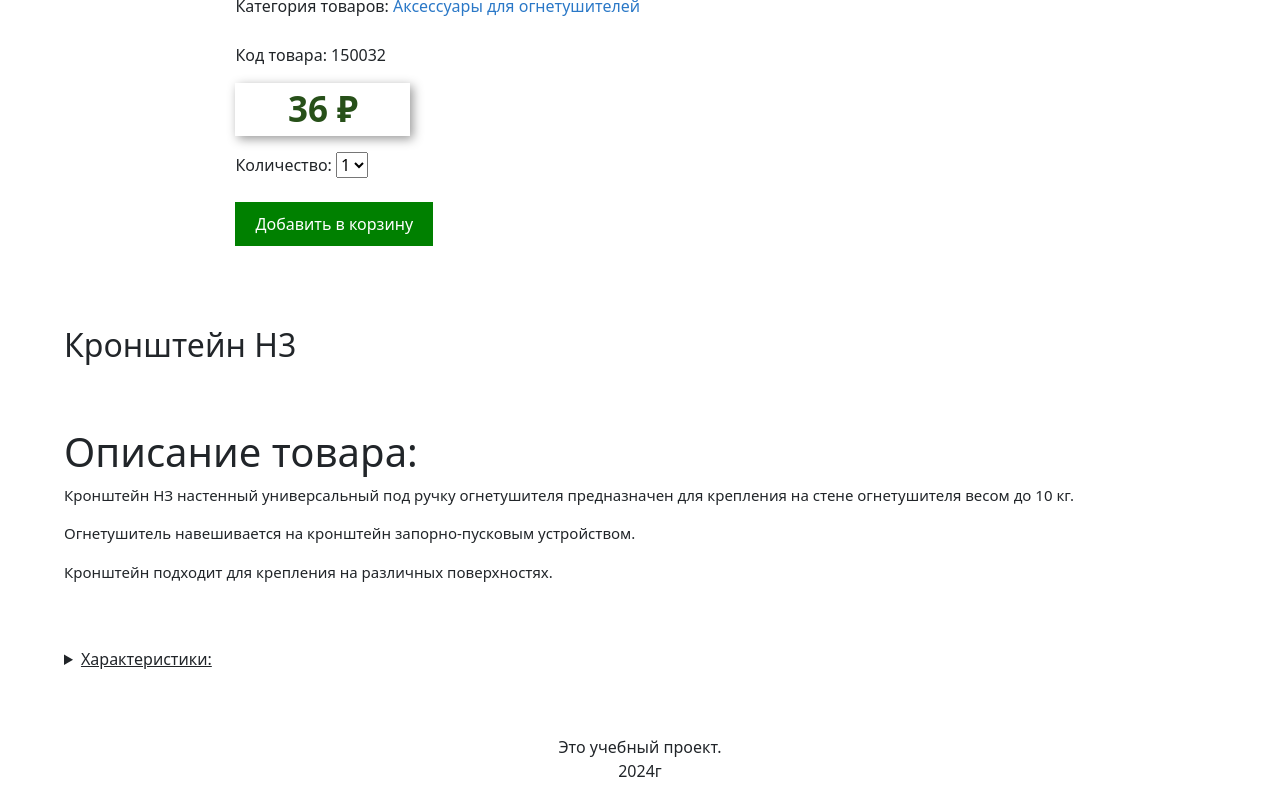
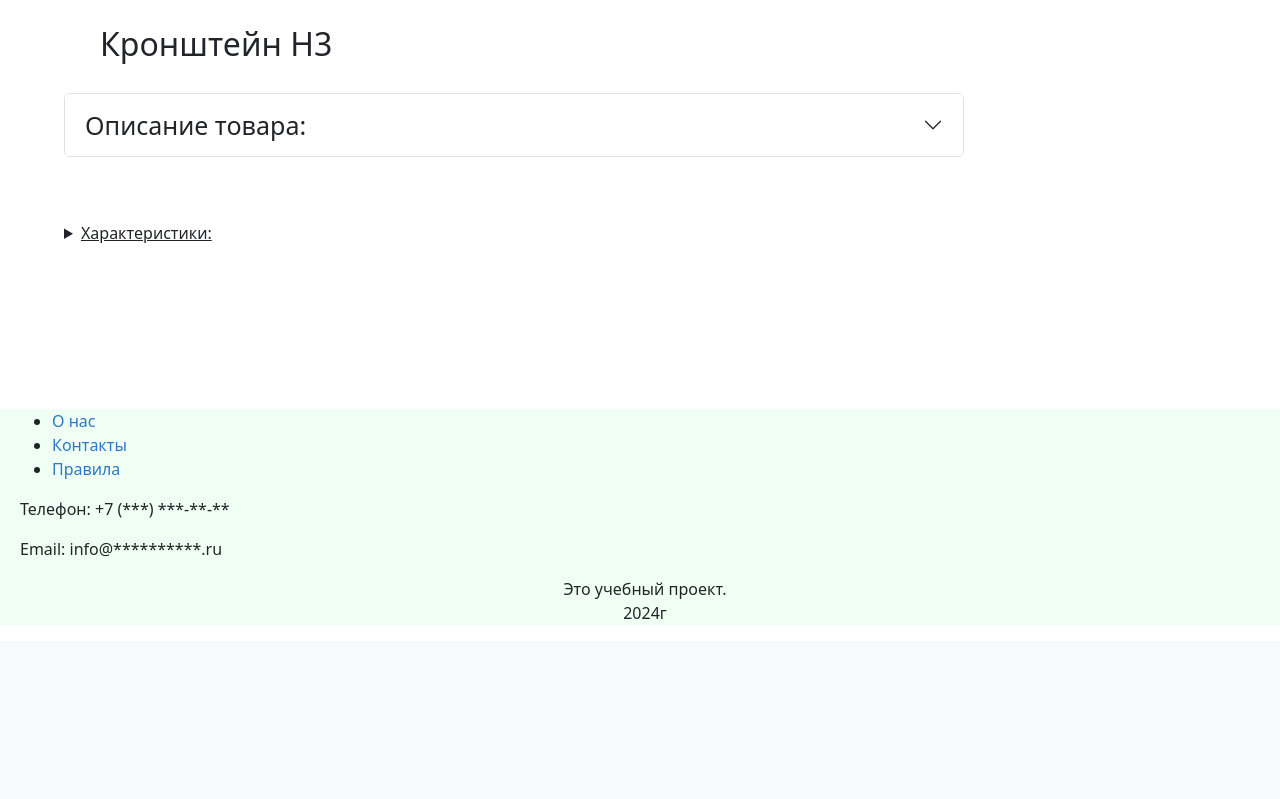
Before and after one commit to Aleksey1832/aleksey_shop, a Django app: a page that uses shop/templates/shop/base.html in a window 1280 px wide. Shown: the part 410-1209 px from the top of the page. After the commit the page ends 1029 px from the top, so only its background shows below. Run offline with Django 5.2, Linux system fonts and the light colour scheme; data comes from the database, SQL or seed files in the repository; both versions use the stored data as it was after the commit.

Commit message:
21.09.24 обновил migrations, base.html подключил css для каждого html, base.html сделал header работает каталог, base.html сделал подвал, cart.py и cart/detail.html и все что по заданию допилил, detail.html много изменил сделал accordion, list.html сделал иконки

```diff
--- a/cart/forms.py
+++ b/cart/forms.py
@@ -1,6 +1,6 @@
 from django import forms
 
-CHOICES = [(i, str(i)) for i in range(1, 6)]
+CHOICES = [(i, str(i)) for i in range(1, 11)]
 
 
 class CartAddProductForm(forms.Form):
--- /dev/null
+++ b/shop/static/css/style_product_detail.css
@@ -0,0 +1,94 @@
+.favicon /* для base */
+{
+    width: 45px;
+    height: 45px;
+    margin-right: 10px;
+}
+
+#detail_img /* для detail размер img */
+{
+    width: 300px;
+    height: 300px;
+    margin: 3em -1em 1em 3em;
+}
+
+.product_price /* для detail общие параметры для блока с права от img */
+{
+    float: right;
+    margin: 3em 30em 1em 1em;
+}
+
+.category_product /* для detail параметры "КАТЕГОРИЯ ТОВАРА" с права от img */
+{
+    padding-bottom: 10px;
+}
+
+.cod_product /* для detail параметры "КОД ТОВАРА" с права от img */
+{
+    padding-bottom: 25px;
+}
+
+.price /* для detail параметры "ЦЕНА" с права от img */
+{
+    box-shadow: 3px 3px 10px #999;
+    width: 175px;
+    font-size: 35px;
+    color: #275019;
+    text-align: center;
+    font-weight: bolder;
+}
+
+.submit-button /* для detail кнопка "ПОКУПКА ТОВАРОВ" */
+{
+    background-color: green;
+    color: white;
+    padding: 10px 20px;
+    border: none;
+    cursor: pointer;
+}
+
+.name /* для detail "МАРКА ТОВАРА" под картинкой */
+{
+    margin-top: 10px;
+    margin-bottom: 30px;
+    margin-left: 100px;
+}
+
+.accordion /* для detail заголовок "Описание товара:" */
+{
+    margin-left: 5%;
+    width: 900px;
+}
+
+#head2_description /* для detail заголовок-ссылка "ХАРАКТЕРИСТИКИ" */
+{
+    margin: 5%;
+}
+
+#characteristic /* для detail шрифт и отступы внутри блока "ХАРАКТЕРИСТИКИ" */
+{
+    font-size: 15px;
+    margin: 5%;
+    width: 900px;
+}
+
+/* это блок для цветов ссылок */
+a:link /*  */
+{
+    text-decoration: none;
+    color: #2a78c7;
+}
+a:visited /*  */
+{
+    text-decoration: none;
+    color: #2a78c7;
+}
+a:hover /*  */
+{
+    text-decoration: underline;
+    color: #0048ff;
+}
+a:active /*  */
+{
+    text-decoration: underline;
+}
--- /dev/null
+++ b/shop/static/css/style_product_list.css
@@ -0,0 +1,26 @@
+.body_list /* для list отступы страницы */
+{
+  margin-left: 5%;
+  width: 1280px;
+}
+
+.gallery /* для list вывод img и текста с низу */
+{
+  display: flex;
+  flex-wrap: wrap;
+  width: 100vw;
+  transform: translateX(-1%);
+}
+
+.gallery img /* для list вывод img и текста с низу */
+{
+  width:120px;
+  height:120px;
+  margin: 10px;
+  border:1px #00B344  solid;
+}
+
+.item /* для list вывод текста с низу по картинками */
+{
+  text-align: center;
+}
--- a/shop/templates/shop/base.html
+++ b/shop/templates/shop/base.html
@@ -1,50 +1,101 @@
 {% load static %}
 <!DOCTYPE html>
-<html lang="en">
+<html lang="ru">
 <head>
   <meta charset="UTF-8">
   <meta name="viewport" content="width=device-width, initial-scale=1.0">
   <title>{% block title %}{% endblock %}</title>
-    <link href="{% static "css/style.css" %}" rel="stylesheet">
-    <link rel="icon" type="image/x-icon" href="/static/images/favicon.ico">
+  <link href="{% static "css/style_product_detail.css" %}" rel="stylesheet"> <!-- стили для product/detail.html -->
+  <link href="{% static "css/style_product_list.css" %}" rel="stylesheet"> <!-- стили для product/list.html -->
+  <link href="{% static "css/style_cart_detail.css" %}" rel="stylesheet"> <!-- стили для cart/detail.html -->
+  <link rel="icon" type="image/x-icon" href="/static/images/favicon.ico"> <!-- ссылка на иконку -->
   <link href="https://cdn.jsdelivr.net/npm/bootstrap@5.3.3/dist/css/bootstrap.min.css" rel="stylesheet" integrity="sha384-QWTKZyjpPEjISv5WaRU9OFeRpok6YctnYmDr5pNlyT2bRjXh0JMhjY6hW+ALEwIH" crossorigin="anonymous">
 
 <style>
-
-
+body
+{
+  width: 1280px;
+}
 </style>
 
 </head>
 
 <body>
+
   <div class="header">
-    <ul class="nav nav-pills nav-fill gap-2 p-1 small bg-primary rounded-5 shadow-sm" id="pillNav2" role="tablist" style="--bs-nav-link-color: var(--bs-white); --bs-nav-pills-link-active-color: var(--bs-primary); --bs-nav-pills-link-active-bg: var(--bs-white);">
-        <li class="nav-item" role="presentation">
-            <button class="btn btn-primary btn-lg" id="home-tab2" data-bs-toggle="tab" type="button" role="tab" aria-selected="true">Главная</button>
+    <nav class="navbar navbar-expand-lg bg-body-tertiary">
+      <div class="container-fluid" style="background-color: #f0fff3;">
+        <img class="favicon" src="/static/images/favicon.png">
+        <a class="navbar-brand" href="#">Главная</a>
+        <button class="navbar-toggler" type="button" data-bs-toggle="collapse" data-bs-target="#navbarSupportedContent" aria-controls="navbarSupportedContent" aria-expanded="false" aria-label="Переключатель навигации">
+          <span class="navbar-toggler-icon"></span>
+        </button>
+        <div class="collapse navbar-collapse" id="navbarSupportedContent">
+          <ul class="navbar-nav me-auto mb-2 mb-lg-0">
+            <li class="nav-item">
+              <a class="nav-link" href="#">Как купить</a>
             </li>
-        <li class="nav-item" role="presentation">
-            <button class="btn btn-primary btn-lg" id="profile-tab2" data-bs-toggle="tab" type="button" role="tab" aria-selected="false">Все товары</button>
+            <li class="nav-item">
+              <a class="nav-link" href="#">Прайс-лист</a>
             </li>
-        <li class="nav-item" role="presentation">
-            <button class="btn btn-primary btn-lg" id="contact-tab2" data-bs-toggle="tab" type="button" role="tab" aria-selected="false">Корзина</button>
+            <li class="nav-item dropdown">
+              <a class="nav-link dropdown-toggle" href="#" role="button" data-bs-toggle="dropdown" aria-expanded="false">
+                Каталог
+              </a>
+              <ul class="dropdown-menu">
+                <li {% if not category %}{% endif %}>
+                  <a href="{% url "shop:product_list" %}">Все товары</a>
                 </li>
-        <li class="nav-item" role="presentation">
-            <button class="btn btn-primary btn-lg" id="contact-tab2" data-bs-toggle="tab" type="button" role="tab" aria-selected="false">Контакт</button>
+                {% for c in categories %}
+                  <li class="dropdown-item">{% if category.slug == c.slug %}{% endif %}
+                    <a href="{{ c.get_absolute_url }}">{{ c.name }}</a>
+                  </li>
+                {% endfor %}
+
+                <li><hr class="dropdown-divider"></li>
+                <li><a class="dropdown-item" href="#">Что-то еще здесь</a></li>
+              </ul>
+            </li>
+            <li class="nav-item">
+              <a class="nav-link" href="#">О нас</a>
+            </li>
+            <li class="nav-item">
+              <a class="nav-link" href="cart/cart/detail.html">Корзина</a>
             </li>
           </ul>
-
+          <form class="d-flex" role="search">
+            <input class="form-control me-2" type="search" placeholder="Поиск" aria-label="Поиск">
+            <button class="btn btn-outline-success" type="submit">Поиск</button>
+          </form>
+        </div>
+      </div>
+    </nav>
   </div>
 
+  <!-- Пока не знаю чо сюда засунуть -->
   <div id="content">
     {% block content %}
 
-
     {% endblock %}
-
   </div>
 
+  <!-- пакет для JavaScript-->
   <script src="https://cdn.jsdelivr.net/npm/bootstrap@5.3.3/dist/js/bootstrap.bundle.min.js" integrity="sha384-YvpcrYf0tY3lHB60NNkmXc5s9fDVZLESaAA55NDzOxhy9GkcIdslK1eN7N6jIeHz" crossorigin="anonymous"></script>
+
+  <!-- Подвал -->
+  <footer style="margin-top: 60px; background-color: #f0fff3;">
+    <div style="margin: 100px 10px 1px 20px;">
+      <nav>
+        <ul>
+          <li><a href='#'>О нас</a></li>
+          <li><a href='#'>Контакты</a></li>
+          <li><a href='#'>Правила</a></li>
+        </ul>
+      </nav>
+      <p>Телефон: +7 (***) ***-**-**</p>
+      <p>Email: info@**********.ru</p>
       <p style="text-align:center;">Это учебный проект. <br>2024г</p>
-
+    </div>
+  </footer>
 </body>
 </html>
--- a/shop/templates/shop/product/detail.html
+++ b/shop/templates/shop/product/detail.html
@@ -6,45 +6,66 @@
 {% endblock %}
 
 {% block content %}
+
   <div class="product-detail">
+    <!-- Картинка -->
+    <img id="detail_img" src="{% if product.image %}{{ product.image.url }}{% else %}{% static "images/no_image.png" %}{% endif %}" alt="{{ product.name }}" title="{{ product.name }}">
 
-        <img id="detail_img" src="{% if product.image %}{{ product.image.url }}{% else %}{% static "images/no_image.png" %}{% endif %}" alt="{{ product.name }}" title="{{ product.name }}">
-        <div class="cod_product">
-            <div class="Category_product">Категория товаров: <a href="{{ product.category.get_absolute_url }}" target="_blank">
-            {{ product.category }}
-            </a>
+    <!-- блок с права от картинки-->
+    <div class="product_price">
+      <div class="category_product">Категория товаров: <a href="{{ product.category.get_absolute_url }}" target="_blank">
+        <u>{{ product.category }}</u></a>
       </div>
-            <p>Код товара: {{ product.product_code }}</p>
-            <p class="price">{{ product.price }} ₽<br></p>
+      <div class="cod_product">Код товара:
+        {{ product.product_code }}
+
+        <!-- кнопка копировать код товара -->
+        <svg xmlns="http://www.w3.org/2000/svg" width="16" height="16" fill="currentColor" class="bi bi-copy" viewBox="0 0 16 16">
+          <path fill-rule="evenodd" d="M4 2a2 2 0 0 1 2-2h8a2 2 0 0 1 2 2v8a2 2 0 0 1-2 2H6a2 2 0 0 1-2-2V2Zm2-1a1 1 0 0 0-1 1v8a1 1 0 0 0 1 1h8a1 1 0 0 0 1-1V2a1 1 0 0 0-1-1H6ZM2 5a1 1 0 0 0-1 1v8a1 1 0 0 0 1 1h8a1 1 0 0 0 1-1v-1h1v1a2 2 0 0 1-2 2H2a2 2 0 0 1-2-2V6a2 2 0 0 1 2-2h1v1H2Z"/>
+        </svg>
+      </div>
+
+      <div class="price">{{ product.price }} ₽
+      </div><br><br>
+
+      <!-- блок выбора количества и добавление товара в корзину -->
       <form action="{% url "cart:cart_add" product.id %}" method="post">
         {{ cart_product_form }}<br>
         {% csrf_token %}
-                <input type="submit" value="Добавить в корзину" class="submit-button">
+        <input class="submit-button" type="submit" value="Добавить в корзину">
       </form>
     </div>
 
+    <!-- надпись под картинкой -->
     <div class="name"><h2>{{ product.name }}</h2></div>
-
-
   </div>
 
-    <div class="short_description">
-        <h1>Описание товара:</h1>
-        <div id="detail_description"> {{ product.description|linebreaks }}
+  <!-- блок "Описание товара:" и текст описания -->
+  <div class="accordion" id="accordionExample">
+    <div class="accordion-item">
+      <h2 class="accordion-header">
+        <button class="accordion-button collapsed" style="font-size: 25px;" type="button" data-bs-toggle="collapse" data-bs-target="#flush-collapseOne" aria-expanded="false" aria-controls="flush-collapseOne">
+        Описание товара:
+        </button>
+      </h2>
+      <div id="flush-collapseOne" class="accordion-collapse collapse" data-bs-parent="#accordionFlushExample">
+        <div class="accordion-body">{{ product.description|linebreaks }}</div>
+      </div>
     </div>
   </div>
 
-    <div>
+  <div> <!-- блок характеристики и таблица-->
     <details>
-            <summary id="head2_description"><u>Характеристики:</u></summary>
+      <summary id="head2_description"><u>Характеристики:</u></summary> <!-- раскрывающая ссылка -->
 
       <div id="characteristic">
-                <h2><b>Технические характеристики:</b></h2>
+        <h2><b>Технические характеристики:</b></h2><br>
         <table class="table">
           <tbody>
+
             <tr class="table-primary">
               <th><ul><li></li></ul></th>
-                            <td>Модификации огнетушителя</td>
+              <td>Модификация товара</td>
               <td>{{ product }}</td>
             </tr>
             <tr class="table-light">
```
Also changed, not shown: cart/cart.py (+12 -6 lines), cart/templates/cart/detail.html (+58 -10 lines), cart/views.py (+8 -3 lines), shop/static/css/jvscript.js (added, +19 -0 lines), shop/templates/shop/product/home.html (added, +10 -0 lines), shop/templates/shop/product/list.html (+15 -7 lines), db.sqlite3, shop/migrations/0001_initial.py, shop/static/css/style_cart_detail.css (added). Lines whose indentation alone changed are shown as unchanged.
